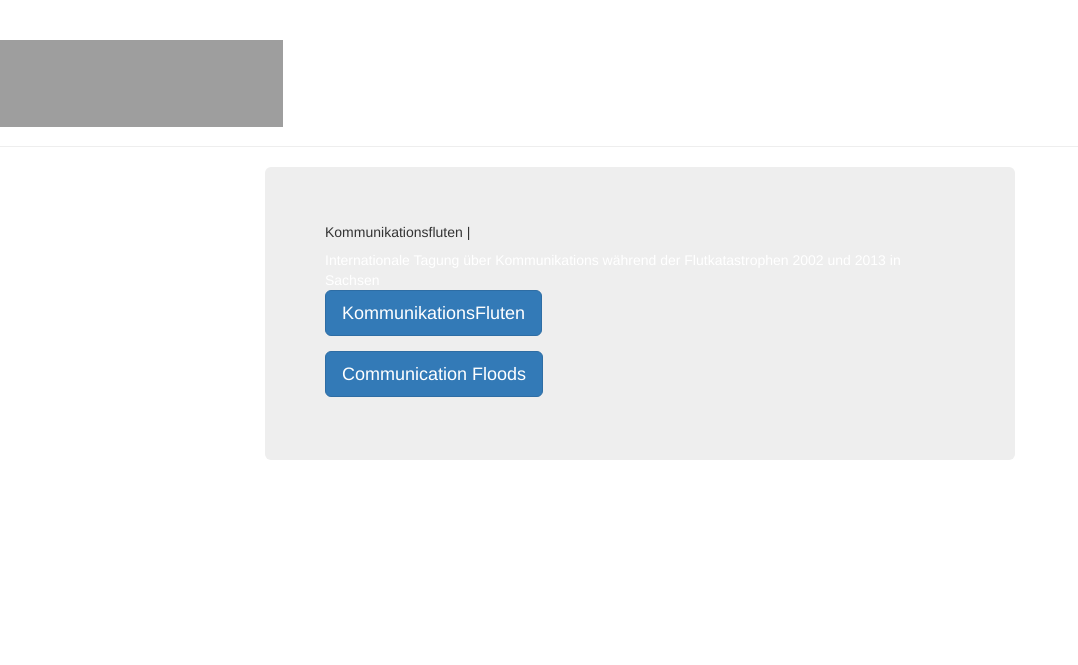
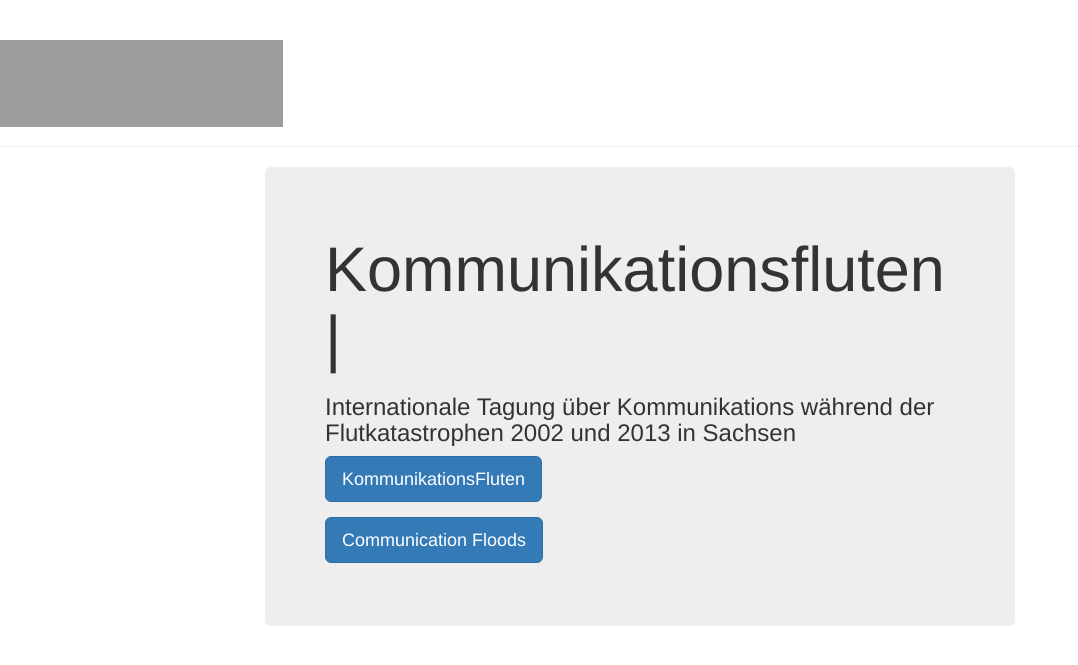
Before and after one commit to susedev/test, a Jekyll site: the page built from index.html, in a window 1280 px wide. Shown: the top 665 px of the page, without its empty margins (0-1078 px from the left). Built offline with Jekyll 4.4.1, drawn with Linux system fonts in a browser that asks for light colours; nearby versions of some CDN libraries; grey boxes are pictures that could not be loaded.

Commit message:
Edit from JekyllCMS

```diff
--- a/index.html
+++ b/index.html
@@ -3,8 +3,9 @@ layout: home
 title: Home
 ---
 <div class="jumbotron">
-<h5>Kommunikationsfluten |</h5>
-<span style="color:#FFFFFF;">Internationale Tagung &uuml;ber Kommunikations w&auml;hrend der Flutkatastrophen 2002 und 2013 in Sachsen</span>
+<h1>Kommunikationsfluten |</h1>
+
+<h3>Internationale Tagung &uuml;ber Kommunikations w&auml;hrend der Flutkatastrophen 2002 und 2013 in Sachsen</h3>
 
 <p><a class="btn btn-primary btn-lg" href="http://eijc.github.io/data/konferenz-kommunikationsfluten.html" role="button">KommunikationsFluten</a></p>
 
```
